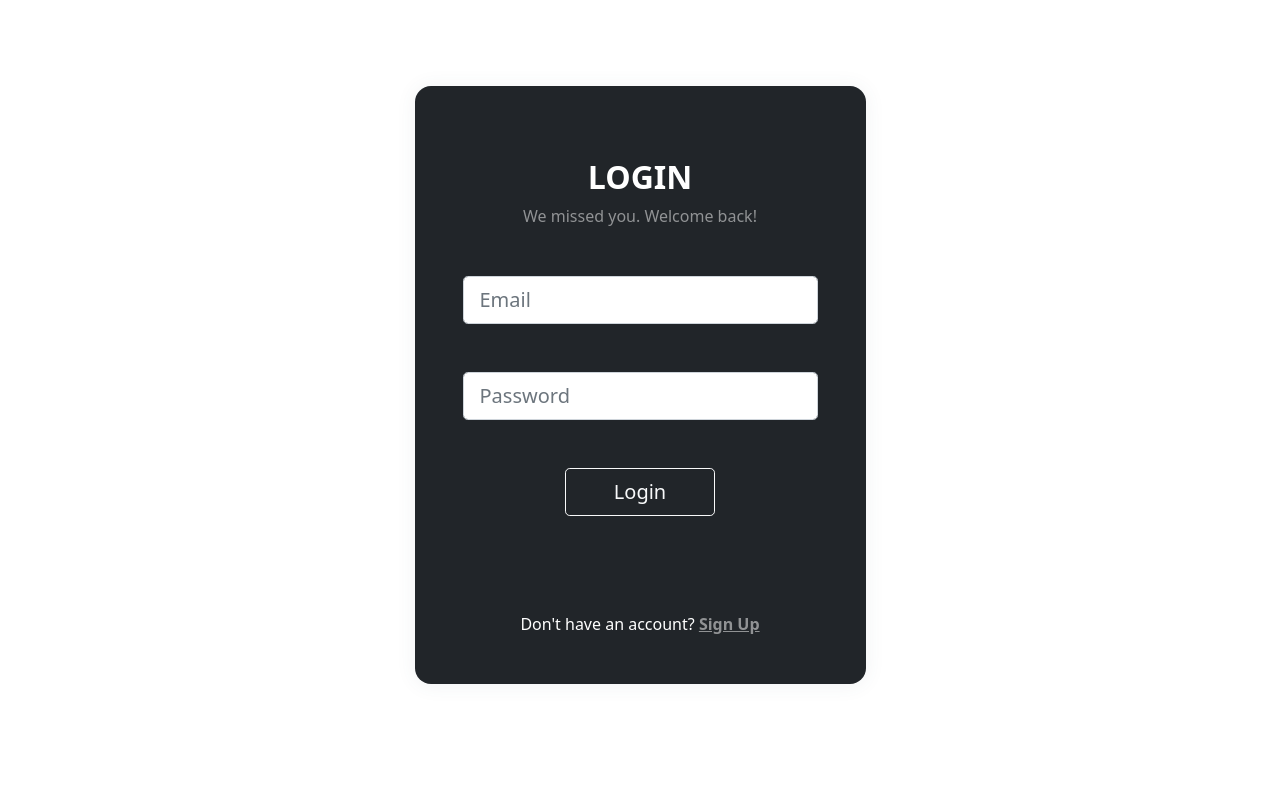
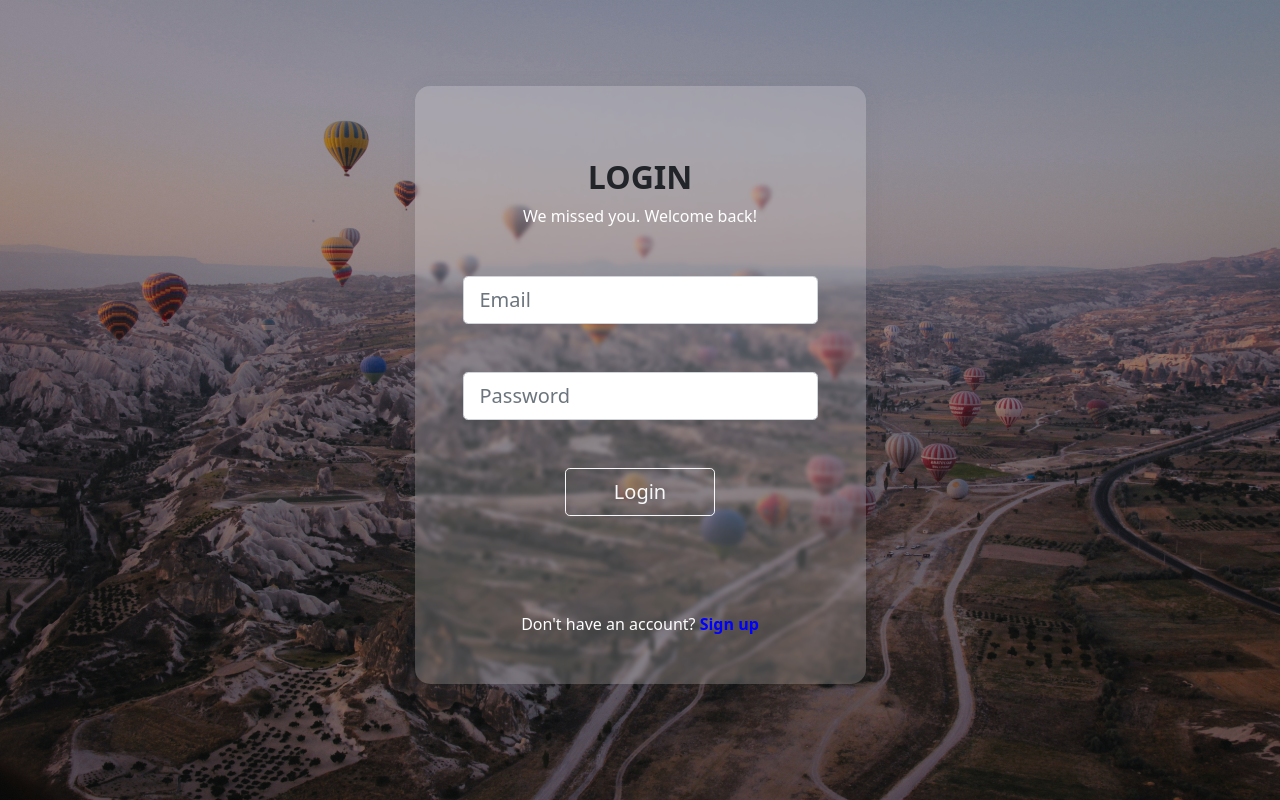
Before and after one commit to Kisavi/Safari-Tours, a Flask app: page /login in a window 1280 px wide. Shown: the part 56-856 px from the top of the page. Run offline with Flask 2, Linux system fonts and the light colour scheme; some libraries are stand-ins or nearby versions.

Commit message:
optimize the login page section

```diff
--- a/app/static/css/login.css
+++ b/app/static/css/login.css
@@ -0,0 +1,27 @@
+.gradient-custom {
+    background: linear-gradient(rgba(0,0,0,0.3),rgba(0,0,0,0.3)), url('../images/signup.jpg');
+    background-position: center;
+    background-size: cover;
+    height: 100vh;
+}
+
+.login-card {
+background: rgba(255, 255, 255, 0.2);
+border-radius: 16px;
+box-shadow: 0 4px 30px rgba(0, 0, 0, 0.1);
+backdrop-filter: blur(2px);
+-webkit-backdrop-filter: blur(2px);
+border: 1px solid rgba(255, 255, 255, 0.2);
+}
+
+.no-decoration {
+    text-decoration: none;
+}
+
+.blue {
+    color: blue;
+}
+
+.blue:hover {
+    color: rgb(103, 173, 234);
+}
--- a/app/static/css/signup.css
+++ b/app/static/css/signup.css
@@ -4,9 +4,6 @@
     height: 43vh;
 }
 
-.signup-span {
-    color: rgb(97, 152, 161);
-}
 
 .signup-p {
     color: rgb(3, 45, 45);
--- a/app/templates/login.html
+++ b/app/templates/login.html
@@ -1,25 +1,25 @@
 {% extends 'base.html' %}
 {% block content %}
-<section class="vh-100 gradient-custom">
+<section class=" gradient-custom">
     <div class="container py-5 h-100">
       <div class="row d-flex justify-content-center align-items-center h-100">
         <div class="col-12 col-md-8 col-lg-6 col-xl-5">
-          <div class="card bg-dark text-white" style="border-radius: 1rem;">
+          <div class="card login-card">
             <div class="card-body p-5 text-center">
 
               <div class="mb-md-5 mt-md-4 pb-5">
 
                 <h2 class="fw-bold mb-2 text-uppercase">Login</h2>
-                <p class="text-white-50 mb-5">We missed you. Welcome back!</p>
+                <p class="white mb-5">We missed you. Welcome back!</p>
 
                 <div class="form-outline form-white mb-4">
-                  <input type="email" id="typeEmailX" class="form-control form-control-lg" placeholder="Email"/>
-                  <label class="form-label" for="typeEmailX"></label>
+                  <input type="email" id="email" name="email" class="form-control form-control-lg" placeholder="Email"/>
+                  <label class="form-label" for="email"></label>
                 </div>
 
                 <div class="form-outline form-white mb-4">
-                  <input type="password" id="typePasswordX" class="form-control form-control-lg" placeholder="Password"/>
-                  <label class="form-label" for="typePasswordX"></label>
+                  <input type="password" id="password"  name="password" class="form-control form-control-lg" placeholder="Password"/>
+                  <label class="form-label" for="password"></label>
                 </div>
 
                 <button class="btn btn-outline-light btn-lg px-5" type="submit">Login</button>
@@ -27,7 +27,7 @@
               </div>
 
               <div>
-                <p class="mb-0">Don't have an account? <a href="#!" class="text-white-50 fw-bold">Sign Up</a>
+                <p class="mb-0 white">Don't have an account? <a href="#!" class="text-white-50 fw-bold no-decoration"><span class="blue">Sign up</span></a>
                 </p>
               </div>
 
```
